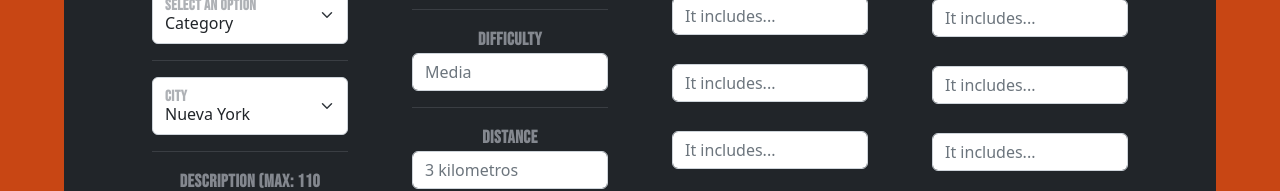
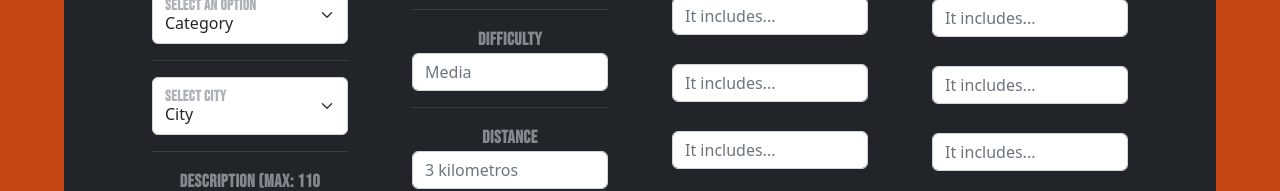
Before and after one commit to CarloAguirre/services-marketplace-project, a React (Vite) app: page /create-tour in a window 1280 px wide. Shown: the part 617-808 px from the top of the page. Built offline with nearby package versions, Linux system fonts and the light colour scheme; a web font is replaced by a local one.

Commit message:
reverse grid array

```diff
--- a/src/components/CardGrid.jsx
+++ b/src/components/CardGrid.jsx
@@ -23,7 +23,10 @@ export const CardGrid = () => {
 
     await productInfoFetch(categoria)
     .then(response =>{
-
+      let i=0;
+      for(i=0; i<response.length; i++){
+        response[i].reverse()
+      }
       setImageIdArray(response);
     })
   };
@@ -34,7 +37,6 @@ export const CardGrid = () => {
     await productInfoFetch(value)
     .then(response =>{
 
-      console.log(response)
       if(response[0].length === 0){
         alert('There are no products with this category yet');
       }else{
--- a/src/pages/CreateProduct.jsx
+++ b/src/pages/CreateProduct.jsx
@@ -166,7 +166,7 @@ export const CreateProduct = () => {
                 value={ciudad}
                 onChange={onInputchange}
                 >
-                    <option>Nueva York</option>
+                    <option>City</option>
                     <option>Los Ángeles</option>
                     <option>Chicago</option>
                     <option>Houston</option>
@@ -194,7 +194,7 @@ export const CreateProduct = () => {
                     <option>Oklahoma City</option>
                     <option>Detroit</option>
                 </select>
-                <label htmlFor="floatingSelect">City</label>
+                <label htmlFor="floatingSelect">Select City</label>
             </div>
             <hr />
 
```
